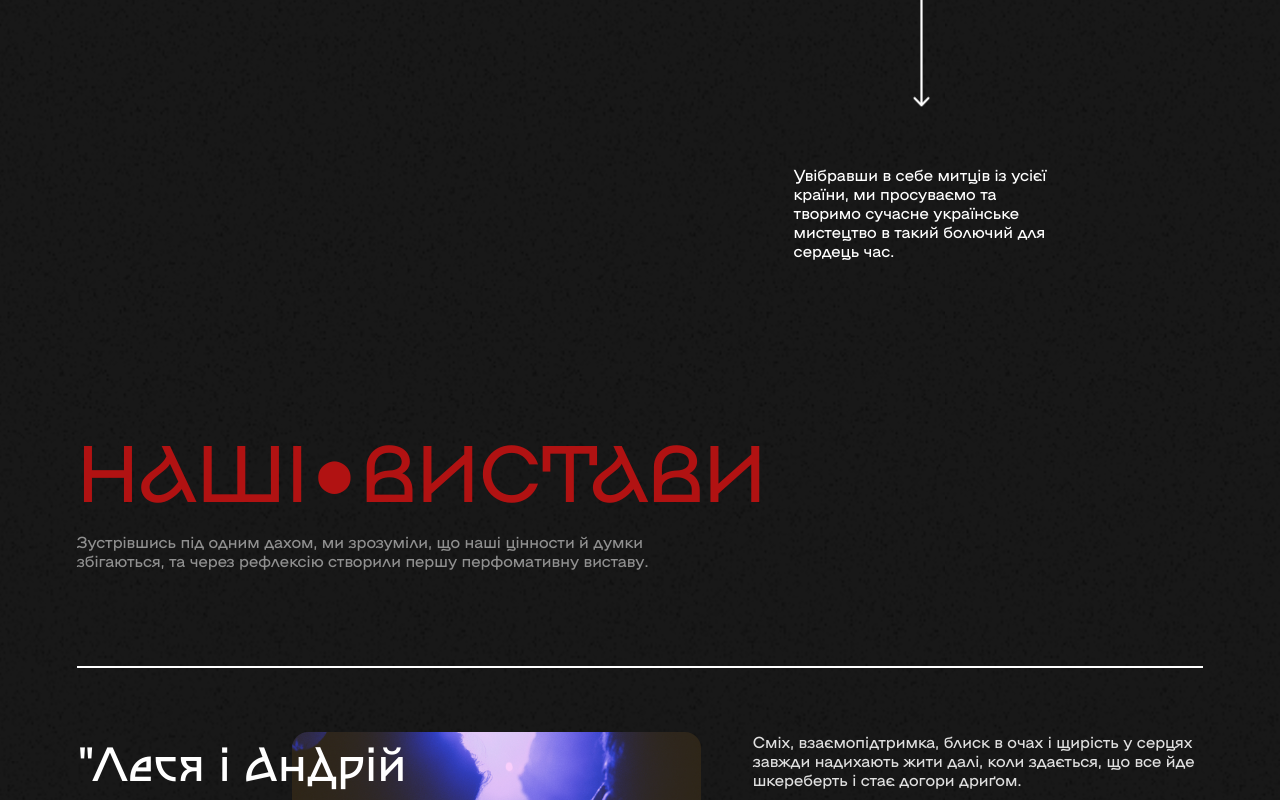
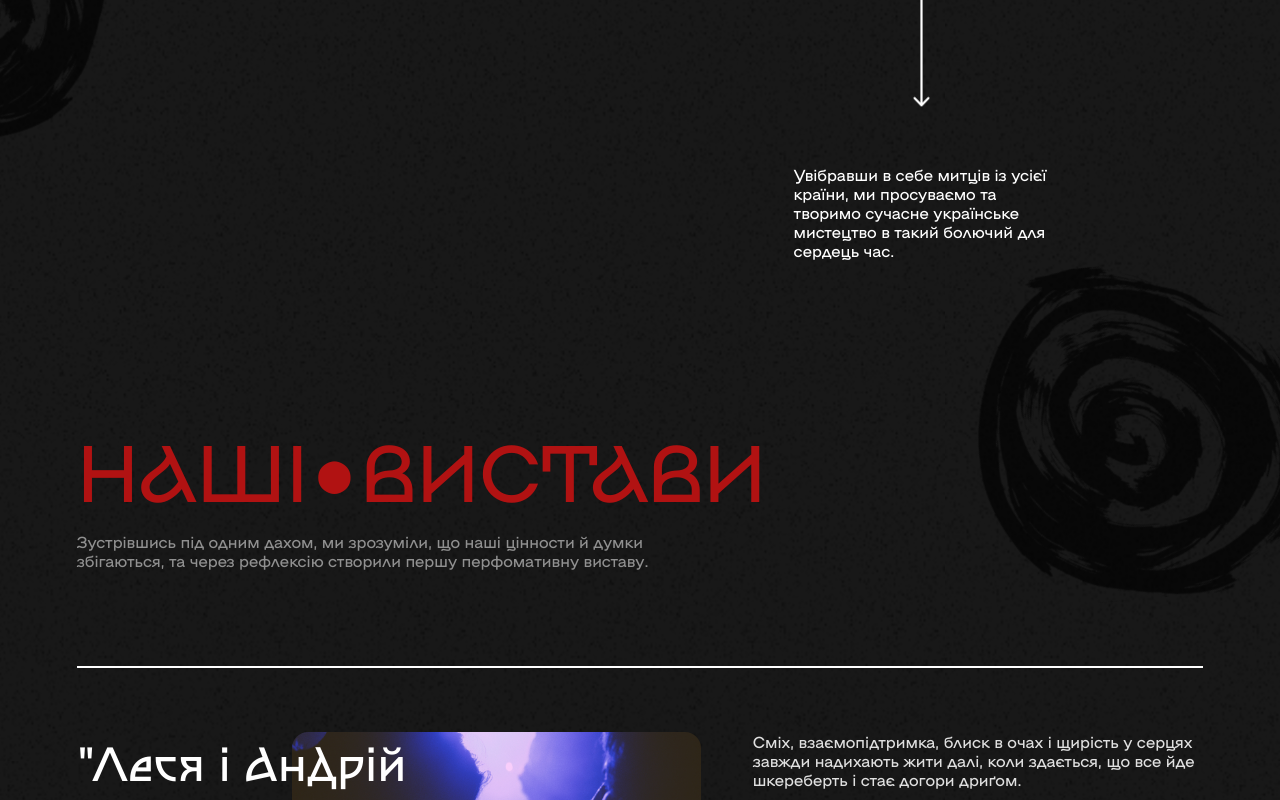
Before and after one commit to okuruchimas/Vatra-Frontend, a Next.js app: page / in a window 1280 px wide. Shown: the part 1800-2600 px from the top of the page. Built offline with nearby package versions, Linux system fonts and the light colour scheme.

Commit message:
added black gradients

```diff
--- a/components /Greeting/index.tsx
+++ b/components /Greeting/index.tsx
@@ -2,12 +2,15 @@ import styled from "@emotion/styled";
 import VideoPreview from "./VideoPreview";
 import Button from "../layout/Button";
 import { Gradient } from "../layout/Gradient";
+import { BlackGradient } from "../layout/BlackGradients";
 
 const Greeting = () => {
   return (
     <Wrap>
       <Preview src="/icons/varta.svg" />
+
       <Gradient size={24} animationTime={16} left={-12} top={60}/>
+
       <BuySection>
         <LeftText>
           На сторожі Української культури. <br /> Створений під час війни.
@@ -15,22 +18,28 @@ const Greeting = () => {
         <Gradient size={12} animationTime={16} right={4}/>
         <Button />
       </BuySection>
+
       <VideoPreview />
+
       <Info>
+        <BlackGradient turnLeft size={28} animationTime={16}  left={-16} src="/icons/left.svg" />
         <LeftBlock>
           <Title>Що ми робимо?</Title>
           <Subtitle>
             Ми створили театр для підтримки культурного фронту України
           </Subtitle>
         </LeftBlock>
+
         <RightBlock>
           <ArrowDown src="/icons/arrowDown.svg" />
           <Description>
             Увібравши в себе митців із усієї країни, ми просуваємо та творимо
             сучасне українське мистецтво в такий болючий для сердець час.
           </Description>
+          <BlackGradient size={36} animationTime={20}  right={-12} bottom={-52} src="/icons/right.svg"/>
         </RightBlock>
       </Info>
+
     </Wrap>
   );
 };
@@ -95,6 +104,7 @@ const LeftBlock = styled.div`
 `;
 
 const RightBlock = styled.div`
+  position: relative;
   display: flex;
   flex-direction: column;
   align-items: center;
@@ -102,7 +112,7 @@ const RightBlock = styled.div`
   padding: 0 12vw;
 `;
 
-const Title = styled.div`
+const Title = styled.span`
   font-family: "namu-1750";
   font-weight: 300;
   font-size: 2vh;
@@ -112,13 +122,13 @@ const Title = styled.div`
   color: #d8d8d8;
 `;
 
-const Subtitle = styled.div`
+const Subtitle = styled.span`
   font-family: "namu-1400";
   font-size: 4vh;
   color: #fefefe;
 `;
 
-const Description = styled.div`
+const Description = styled.span`
   font-family: "namu-1750";
   font-weight: 300;
   font-size: 2vh;
--- /dev/null
+++ b/components /layout/BlackGradients/index.tsx
@@ -0,0 +1,86 @@
+import styled from "@emotion/styled";
+import { GradientProps } from "../Gradient";
+
+export const BlackGradient = styled.img<BlackGradientsProps>`
+  position: absolute;
+  z-index: 0;
+
+  height: ${({ size }) => (`${size}vw`)};
+  width: ${({ size }) => (`${size}vw`)};
+
+  left: ${({ left }) => (left ? `${left}vw` : "inherit")};
+  right: ${({ right }) => (right ? `${right}vw` : "inherit")};
+  top:${({ top }) => (top ? `${top}vh` : "inherit")};
+  bottom: ${({ bottom }) => (bottom ? `${bottom}vh` : "inherit")};
+
+  border-radius: 50%;
+
+
+  //gradient animation
+  -moz-animation: ${({ animationTime, turnLeft }) => (`${turnLeft ? "infinity-rotate-l" : "infinity-rotate-r"} ${animationTime}s linear infinite`)};
+  -webkit-animation: ${({ animationTime, turnLeft }) => (`${turnLeft ? "infinity-rotate-l" : "infinity-rotate-r"} ${animationTime}s linear infinite`)};
+  animation: ${({ animationTime, turnLeft }) => (`${turnLeft ? "infinity-rotate-l" : "infinity-rotate-r"} ${animationTime}s linear infinite`)};
+
+  @keyframes infinity-rotate-r {
+    0% {
+      transform: rotateZ(1turn);
+
+    }
+    20% {
+      transform: rotateZ(0.8turn);
+
+    }
+    40% {
+      transform: rotateZ(0.6turn);
+
+    }
+
+    60% {
+      transform: rotateZ(0.4turn);
+
+    }
+    80% {
+      transform: rotateZ(0.2turn);
+
+    }
+
+    100% {
+      transform: rotateZ(0);
+
+    }
+  }
+
+  @keyframes infinity-rotate-l {
+    0% {
+      transform: rotateZ(0);
+
+    }
+    20% {
+      transform: rotateZ(0.2turn);
+
+    }
+    40% {
+      transform: rotateZ(0.4turn);
+
+    }
+
+    60% {
+      transform: rotateZ(0.6turn);
+
+    }
+    80% {
+      transform: rotateZ(0.8turn);
+
+    }
+
+    100% {
+      transform: rotateZ(1turn);
+
+    }
+  }
+
+`;
+
+interface BlackGradientsProps extends GradientProps {
+  turnLeft?: boolean;
+}
--- a/components /layout/Gradient/index.tsx
+++ b/components /layout/Gradient/index.tsx
@@ -2,6 +2,7 @@ import styled from "@emotion/styled";
 
 export const Gradient = styled.div<GradientProps>`
   position: absolute;
+  z-index: 0;
 
   height: ${({ size }) => (`${size}vw`)};
   width: ${({ size }) => (`${size}vw`)};
@@ -12,10 +13,9 @@ export const Gradient = styled.div<GradientProps>`
   bottom: ${({ bottom }) => (bottom ? `${bottom}vh` : "inherit")};
 
   border-radius: 50%;
+
   background:linear-gradient(-45deg, #909090,#801515, #89141445, #B11212CC);
   background-size: 400% 400%;
-  z-index: 0;
-
   -webkit-filter: blur(64px);
   filter: blur(64px);
   opacity: 0.8;
@@ -38,7 +38,7 @@ export const Gradient = styled.div<GradientProps>`
   }
 `;
 
-type GradientProps = {
+export type GradientProps = {
   size: number;
   animationTime: number;
   left?: number;
--- a/pages/index.tsx
+++ b/pages/index.tsx
@@ -22,5 +22,6 @@ const Wrap = styled.div`
   flex-direction: column;
   justify-content: space-between;
   min-height: 100vh;
+  overflow: hidden;
   z-index: 4;
 `;
```
